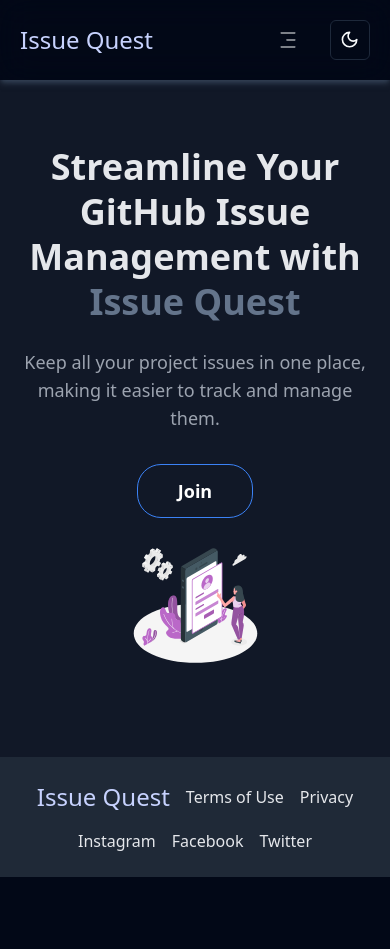
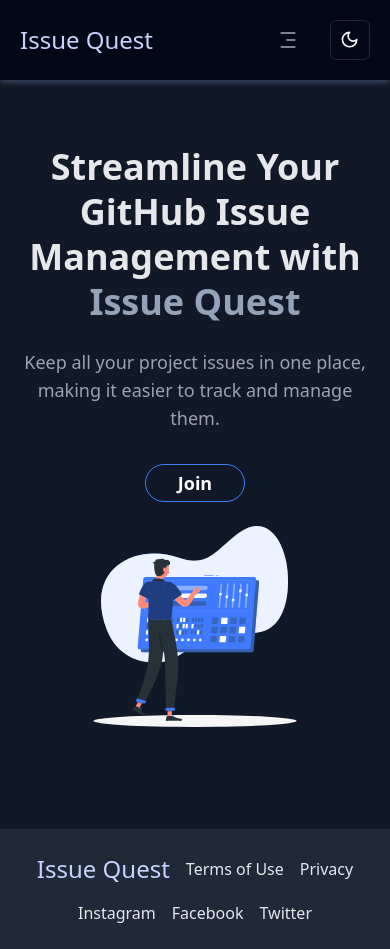
Before and after one commit to Anushka200310/issue-quest, a React (Vite) app in the folder client/: page / in a window 390 px wide. Before the commit the page ends 877 px from the top, so only its background shows below. Built offline with nearby package versions, Linux system fonts and the light colour scheme; no server answers.

Commit message:
Added image

```diff
--- a/client/src/pages/CreateIssue.jsx
+++ b/client/src/pages/CreateIssue.jsx
@@ -142,7 +142,7 @@ const CreateIssue = () => {
 
   return (
     <div className="p-6 max-w-4xl mx-auto h-screen">
-      <h1 className="text-center font-bold text-5xl mt-8 text-transparent bg-clip-text bg-gradient-to-r from-blue-400 to-purple-600 my-7">
+      <h1 className="text-center font-bold text-5xl mt-8 text-[#4682B4] dark:text-[#c9c3df] my-7">
         Create Issue
       </h1>
 
--- a/client/src/pages/Home.jsx
+++ b/client/src/pages/Home.jsx
@@ -12,7 +12,7 @@ const Home = () => {
         <div className="container flex flex-col items-center px-5 py-16 mx-auto text-center lg:py-24 md:px-10 lg:px-32 dark:text-gray-50">
           <h1 className="text-4xl font-extrabold leading-tight sm:text-6xl xl:max-w-4xl text-gray-800 dark:text-gray-200">
             Streamline Your GitHub Issue Management with{" "}
-            <span className="text-blue-600 dark:text-slate-500">
+            <span className="text-blue-600 dark:text-slate-400">
               Issue Quest
             </span>
           </h1>
@@ -23,12 +23,12 @@ const Home = () => {
           <div className="flex flex-wrap justify-center gap-4">
             <Link
               to={isLoggedIn ? "/create" : "/signup"}
-              className="px-10 py-3 text-lg font-semibold rounded-3xl transition-transform transform hover:scale-105 bg-transparent hover:bg-blue-500 hover:text-white dark:bg-transparent dark:text-white dark:hover:bg-slate-700 dark:hover:border-none text-gray-900 border border-blue-500 hover:shadow-lg"
+              className="px-8 md:px-10 py-1 md:py-3 text-lg font-semibold rounded-3xl transition-transform transform hover:scale-105 bg-transparent hover:bg-blue-500 hover:text-white dark:bg-transparent dark:text-white dark:hover:bg-slate-700 dark:hover:border-none text-gray-900 border border-blue-500 hover:shadow-lg"
             >
               {isLoggedIn ? "Create" : "Join"}
             </Link>
           </div>
-          <img src="/signup.svg" className="w-[50%]" />
+          <img src="/ControlPanel.svg" className="w-[75%] md:w-[50%]" />
         </div>
       </section>
       <Footer />
--- a/client/src/pages/IssueList.jsx
+++ b/client/src/pages/IssueList.jsx
@@ -81,7 +81,7 @@ const IssueList = () => {
         <NoIssue />
       ) : issueListing.length > 0 ? (
         <div className="flex flex-col gap-6 p-6 md:p-12">
-          <h1 className="text-4xl font-extrabold text-center text-gray-900 dark:text-gray-100">
+          <h1 className="text-4xl font-extrabold text-center text-gray-900 dark:text-[#c9c3df]">
             Your Issues
           </h1>
           {issueListing.map((issue) => (
--- a/client/src/pages/UpdateIssue.jsx
+++ b/client/src/pages/UpdateIssue.jsx
@@ -152,7 +152,7 @@ const UpdateIssue = () => {
   };
   return (
     <div className="p-6 max-w-4xl mx-auto h-screen">
-    <h1 className="text-center font-bold text-5xl mt-8 text-transparent bg-clip-text bg-gradient-to-r from-blue-400 to-purple-600 my-7">
+    <h1 className="text-center font-bold text-5xl mt-8 text-[#4682B4] dark:text-[#c9c3df] my-7">
       Update Issue
     </h1>
 
```
Also changed, not shown: client/public/ControlPanel.svg (added).
